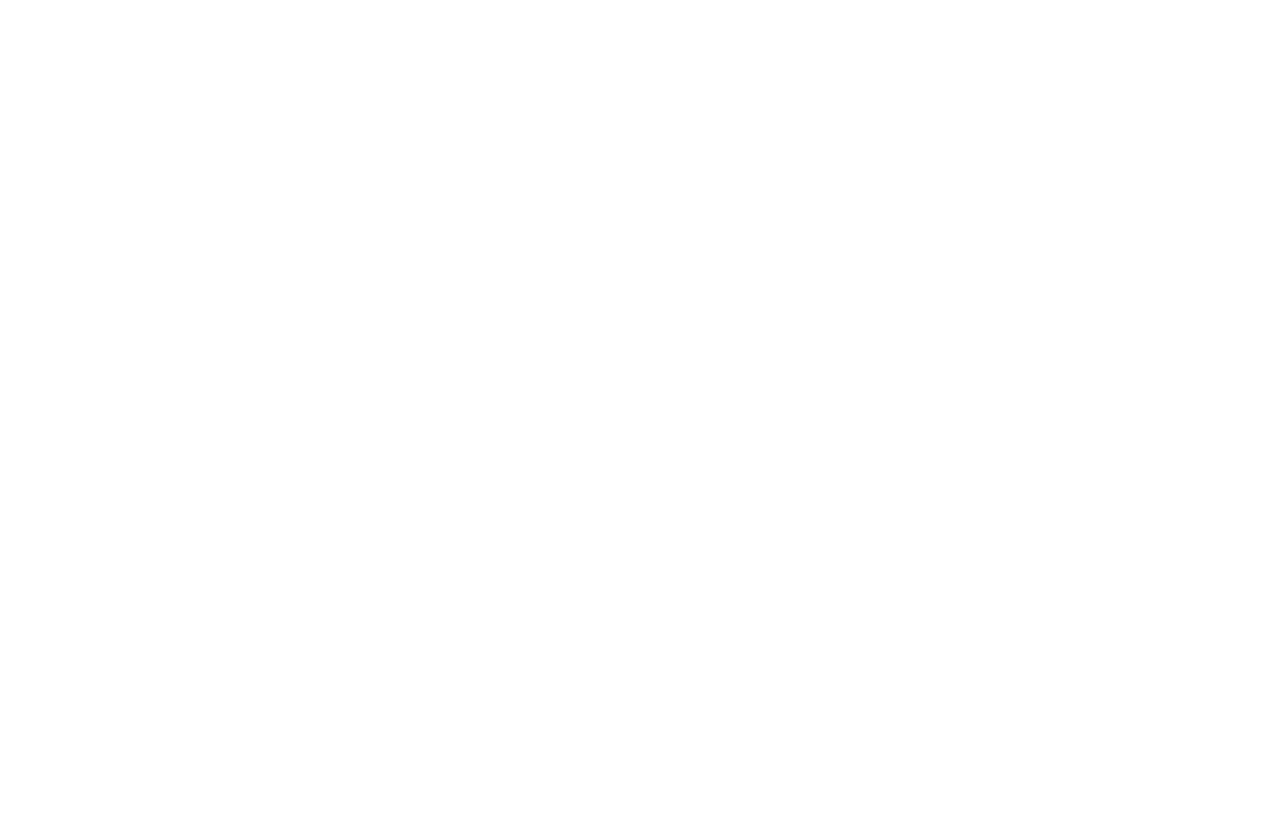
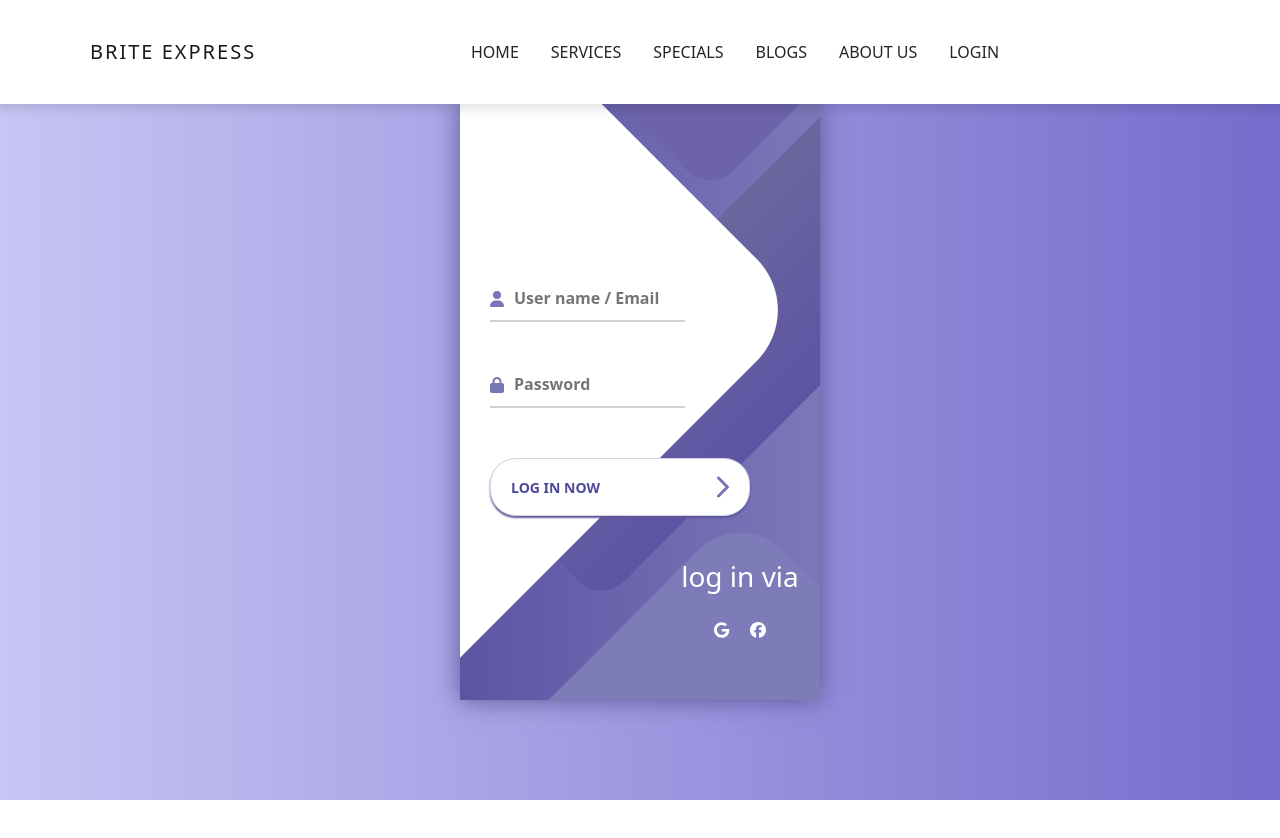
Before and after one commit to Rakib-Coder00/brite-express-inc-client, a React (Create React App) app: page /login in a window 1280 px wide. Before the commit this address had no page. Shown: the top 838 px of the page. Before the commit the page ends 800 px from the top, so only its background shows below. Built offline with nearby package versions, Linux system fonts and the light colour scheme.

Commit message:
create login page

```diff
--- a/package.json
+++ b/package.json
@@ -3,6 +3,10 @@
   "version": "0.1.0",
   "private": true,
   "dependencies": {
+    "@fortawesome/fontawesome-svg-core": "^6.1.1",
+    "@fortawesome/free-brands-svg-icons": "^6.1.1",
+    "@fortawesome/free-solid-svg-icons": "^6.1.1",
+    "@fortawesome/react-fontawesome": "^0.1.18",
     "@testing-library/jest-dom": "^5.16.4",
     "@testing-library/react": "^13.1.1",
     "@testing-library/user-event": "^13.5.0",
--- a/src/App.js
+++ b/src/App.js
@@ -1,14 +1,18 @@
 import { Route, Routes } from 'react-router-dom';
 import './App.css';
+import Login from './Components/Auth/Login/Login';
 import Banner from './Components/Home/Banner/Banner';
 import Home from './Components/Home/Home/Home';
+import Header from './Components/Header/Header';
 
 function App() {
   return (
     <div>
+        <Header/>
       <Routes>
         <Route path="/" element={<Home/>} />
         <Route path="/banner" element={<Banner/>} />
+        <Route path="/login" element={<Login/>} />
       </Routes>
     </div>
   );
--- /dev/null
+++ b/src/Components/Auth/Login/Login.css
@@ -0,0 +1,166 @@
+.login-container {
+	display: flex;
+	align-items: center;
+	justify-content: center;
+	min-height: 100vh;
+    background: linear-gradient(90deg, #C7C5F4, #776BCC);
+}
+
+.login-container .screen {
+	background: linear-gradient(90deg, #5D54A4, #7C78B8);
+	position: relative;
+	height: 600px;
+	width: 360px;
+	box-shadow: 0px 0px 24px #5C5696;
+}
+
+.screen__content {
+	z-index: 1;
+	position: relative;
+	height: 100%;
+}
+
+.screen__background {
+	position: absolute;
+	top: 0;
+	left: 0;
+	right: 0;
+	bottom: 0;
+	z-index: 0;
+	-webkit-clip-path: inset(0 0 0 0);
+	clip-path: inset(0 0 0 0);
+}
+
+.screen__background__shape {
+	transform: rotate(45deg);
+	position: absolute;
+}
+
+.screen__background__shape1 {
+	height: 520px;
+	width: 520px;
+	background: #FFF;
+	top: -50px;
+	right: 120px;
+	border-radius: 0 72px 0 0;
+}
+
+.screen__background__shape2 {
+	height: 220px;
+	width: 220px;
+	background: #6C63AC;
+	top: -172px;
+	right: 0;
+	border-radius: 32px;
+}
+
+.screen__background__shape3 {
+	height: 540px;
+	width: 190px;
+	background: linear-gradient(270deg, #5D54A4, #6A679E);
+	top: -24px;
+	right: 0;
+	border-radius: 32px;
+}
+
+.screen__background__shape4 {
+	height: 400px;
+	width: 200px;
+	background: #7E7BB9;
+	top: 420px;
+	right: 50px;
+	border-radius: 60px;
+}
+
+.login {
+	width: 320px;
+	padding: 30px;
+	padding-top: 156px;
+}
+
+.login__field {
+	padding: 20px 0px;
+	position: relative;
+}
+
+.login__icon {
+	position: absolute;
+	top: 35px;
+	color: #7875B5;
+}
+
+.login__input {
+	border: none;
+	border-bottom: 2px solid #D1D1D4;
+	background: none;
+	padding: 10px;
+	padding-left: 24px;
+	font-weight: 700;
+	width: 75%;
+	transition: .2s;
+}
+
+.login__input:active,
+.login__input:focus,
+.login__input:hover {
+	outline: none;
+	border-bottom-color: #6A679E;
+}
+
+.login__submit {
+	background: #fff;
+	font-size: 14px;
+	margin-top: 30px;
+	padding: 16px 20px;
+	border-radius: 26px;
+	border: 1px solid #D4D3E8;
+	text-transform: uppercase;
+	font-weight: 700;
+	display: flex;
+	align-items: center;
+	width: 100%;
+	color: #4C489D;
+	box-shadow: 0px 2px 2px #5C5696;
+	cursor: pointer;
+	transition: .2s;
+}
+
+.login__submit:active,
+.login__submit:focus,
+.login__submit:hover {
+	border-color: #6A679E;
+	outline: none;
+}
+
+.button__icon {
+	font-size: 24px;
+	margin-left: auto;
+	color: #7875B5;
+}
+
+.social-login {
+	position: absolute;
+	height: 140px;
+	width: 160px;
+	text-align: center;
+	bottom: 0px;
+	right: 0px;
+	color: #fff;
+}
+
+.social-icons {
+	display: flex;
+	align-items: center;
+	justify-content: center;
+}
+
+.social-login__icon {
+	padding: 20px 10px;
+	color: #fff;
+	text-decoration: none;
+	text-shadow: 0px 0px 8px #7875B5;
+}
+
+.social-login__icon:hover {
+	transform: scale(1.5);
+}
--- /dev/null
+++ b/src/Components/Auth/Login/Login.js
@@ -0,0 +1,50 @@
+import React from 'react';
+import { NavLink } from 'react-router-dom';
+import { FontAwesomeIcon } from '@fortawesome/react-fontawesome'
+import { faUser, faLock, faChevronRight} from '@fortawesome/free-solid-svg-icons'
+import './Login.css'
+import { faFacebook, faGoogle} from '@fortawesome/free-brands-svg-icons';
+
+const Login = () => {
+    return (
+        <div className="login-container">
+            <div className="screen">
+                <div className="screen__content">
+                    <form className="login">
+                        <div className="login__field">
+                            {/* <i className="login__icon fas fa-user"></i> */}
+                            <FontAwesomeIcon className='login__icon' icon={faUser} />
+                            <FontAwesomeIcon className='login__icon' icon="fa-brands fa-faTwitter" />
+                            <input type="text" className="login__input" placeholder="User name / Email"/>
+                        </div>
+                        <div className="login__field">
+                            {/* <i className="login__icon fas fa-lock"></i> */}
+                            <FontAwesomeIcon className='login__icon' icon={faLock} />
+                            <input type="password" className="login__input" placeholder="Password"/>
+                        </div>
+                        <button className="button login__submit">
+                            <span className="button__text">Log In Now</span>
+                            {/* <i className="button__icon fas fa-chevron-right"></i> */}
+                            <FontAwesomeIcon className='button__icon ' icon={faChevronRight} />
+                        </button>
+                    </form>
+                    <div className="social-login">
+                        <h3>log in via</h3>
+                        <div className="social-icons">
+                            <NavLink to='/'> <FontAwesomeIcon className='social-login__icon' icon={faGoogle} /></NavLink>
+                            <NavLink to='/'> <FontAwesomeIcon className='social-login__icon' icon={faFacebook} /></NavLink>
+                        </div>
+                    </div>
+                </div>
+                <div className="screen__background">
+                    <span className="screen__background__shape screen__background__shape4"></span>
+                    <span className="screen__background__shape screen__background__shape3"></span>
+                    <span className="screen__background__shape screen__background__shape2"></span>
+                    <span className="screen__background__shape screen__background__shape1"></span>
+                </div>
+            </div>
+        </div>
+    );
+};
+
+export default Login;
--- a/src/Components/Home/Home/Home.js
+++ b/src/Components/Home/Home/Home.js
@@ -1,11 +1,9 @@
 import React from 'react';
-import Header from '../../Header/Header';
 import Banner from '../Banner/Banner';
 
 const Home = () => {
     return (
         <>
-           <Header/>
            <Banner/>
         </>
     );
```
Also changed, not shown: src/Asset/icon/google-brands.svg (added), 1 other file (tests, documents, lock files or other folders).
